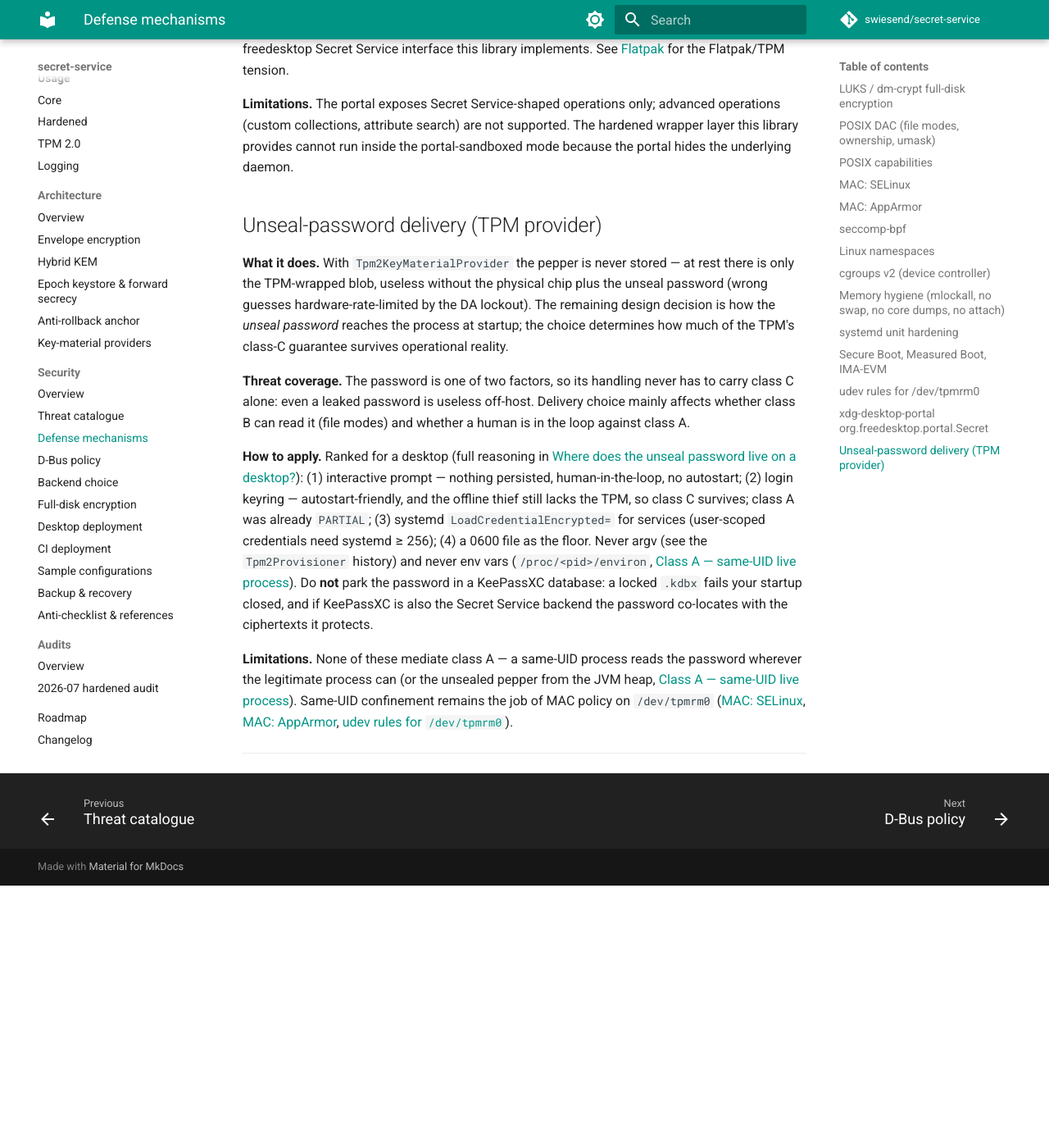
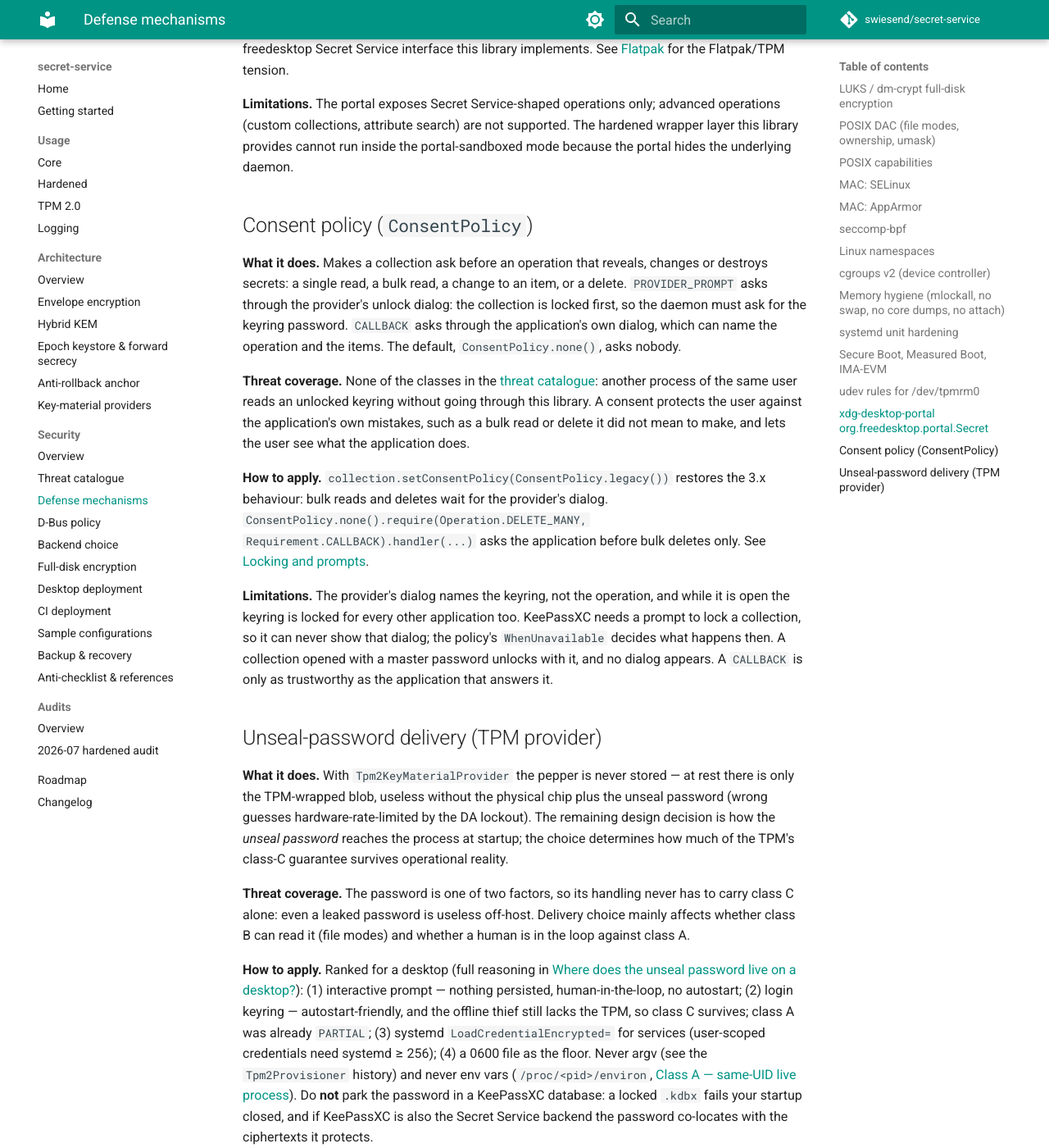
Before and after one commit to swiesend/secret-service, an MkDocs documentation site: the page built from docs/security/defense-mechanisms.md, in a window 1280 px wide and 1400 px high, scrolled down 7122 px. Shown: the whole window at 82% size. Built offline with MkDocs 1.6.1 and Material for MkDocs 9.7.7, drawn with Linux system fonts in a browser that asks for light colours; comment, search, counter and statistics services are not loaded; before the commit the page ends 8202 px from its top, so only the background shows below that.

Commit message:
Docs: place the consent policy in the threat model
The README's mitigation list, the defense mechanism inventory and
AGENTS.md still described the forced unlock dialog as the library's
answer to CVE-2018-19358. It never was one: another process of the same
user reads an unlocked keyring without going through this library.

The defense mechanism inventory gains an entry for ConsentPolicy, in the
format of the others: what it does, which threats it covers (none of the
catalogue's classes; it protects the user against the application's own
mistakes), how to apply it, and its limits -- the provider's dialog
names the keyring and locks it for every other application, KeePassXC
cannot show it, and a master password unlocks without it. The README's
mitigation list points to it, and AGENTS.md says what the library can
and cannot do about the CVE.

```diff
--- a/docs/security/defense-mechanisms.md
+++ b/docs/security/defense-mechanisms.md
@@ -200,6 +200,16 @@ Plus, in application code: opt into memory locking with `HardenedCollection.buil
 
 **Limitations.** The portal exposes Secret Service-shaped operations only; advanced operations (custom collections, attribute search) are not supported. The hardened wrapper layer this library provides cannot run inside the portal-sandboxed mode because the portal hides the underlying daemon.
 
+## Consent policy (`ConsentPolicy`)
+
+**What it does.** Makes a collection ask before an operation that reveals, changes or destroys secrets: a single read, a bulk read, a change to an item, or a delete. `PROVIDER_PROMPT` asks through the provider's unlock dialog: the collection is locked first, so the daemon must ask for the keyring password. `CALLBACK` asks through the application's own dialog, which can name the operation and the items. The default, `ConsentPolicy.none()`, asks nobody.
+
+**Threat coverage.** None of the classes in the [threat catalogue](threat-catalogue.md): another process of the same user reads an unlocked keyring without going through this library. A consent protects the user against the application's own mistakes, such as a bulk read or delete it did not mean to make, and lets the user see what the application does.
+
+**How to apply.** `collection.setConsentPolicy(ConsentPolicy.legacy())` restores the 3.x behaviour: bulk reads and deletes wait for the provider's dialog. `ConsentPolicy.none().require(Operation.DELETE_MANY, Requirement.CALLBACK).handler(...)` asks the application before bulk deletes only. See [Locking and prompts](../usage/core.md#locking-and-prompts).
+
+**Limitations.** The provider's dialog names the keyring, not the operation, and while it is open the keyring is locked for every other application too. KeePassXC needs a prompt to lock a collection, so it can never show that dialog; the policy's `WhenUnavailable` decides what happens then. A collection opened with a master password unlocks with it, and no dialog appears. A `CALLBACK` is only as trustworthy as the application that answers it.
+
 ## Unseal-password delivery (TPM provider)
 
 **What it does.** With `Tpm2KeyMaterialProvider` the pepper is never stored — at rest there is only the TPM-wrapped blob, useless without the physical chip plus the unseal password (wrong guesses hardware-rate-limited by the DA lockout). The remaining design decision is how the *unseal password* reaches the process at startup; the choice determines how much of the TPM's class-C guarantee survives operational reality.
```
Also changed, not shown: README.md (+1 -0 lines), agents/AGENTS.md (+1 -1 lines).
